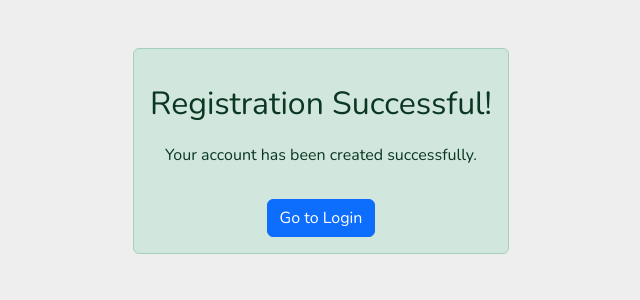
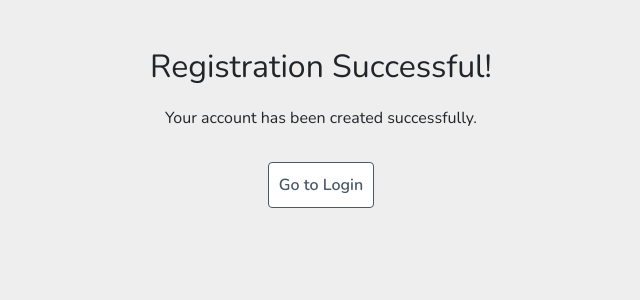
Before and after one commit to alxgrgsc/SoulJournal, a React (Create React App) app in the folder souljournal-frontend/: page /registration-success in a window 1280 px wide. Shown: the top 300 px of the page, without its empty margins (319-959 px from the left). Built offline with nearby package versions, Linux system fonts and the light colour scheme.

Commit message:
fix registrationsuccess page

```diff
--- a/souljournal-frontend/src/RegistrationSuccess.css
+++ b/souljournal-frontend/src/RegistrationSuccess.css
@@ -32,7 +32,7 @@
   color: #485869;
 }
 
-.success-button {
+.button {
   background-color: white;
   color: #485869;
   padding: 10px 20px;
@@ -43,7 +43,7 @@
   transition: background-color 0.3s;
 }
 
-.success-button:hover {
+button:hover {
   background-color: #485869;
   color: white;
 }
--- a/souljournal-frontend/src/RegistrationSuccess.js
+++ b/souljournal-frontend/src/RegistrationSuccess.js
@@ -12,11 +12,11 @@ const RegistrationSuccess = () => {
   }, []);
 
   return (
-    <div className="container mt-5" ref={containerRef}>
-      <div className="alert alert-success text-center">
+    <div className="container mt-5 registration-success" ref={containerRef}>
+      <div className="text-center">
         <h2>Registration Successful!</h2>
         <p>Your account has been created successfully.</p>
-        <Link to="/login" className="btn btn-primary mt-3">Go to Login</Link>
+        <Link to="/login" className="btn button mt-3">Go to Login</Link>
       </div>
     </div>
   );
```
